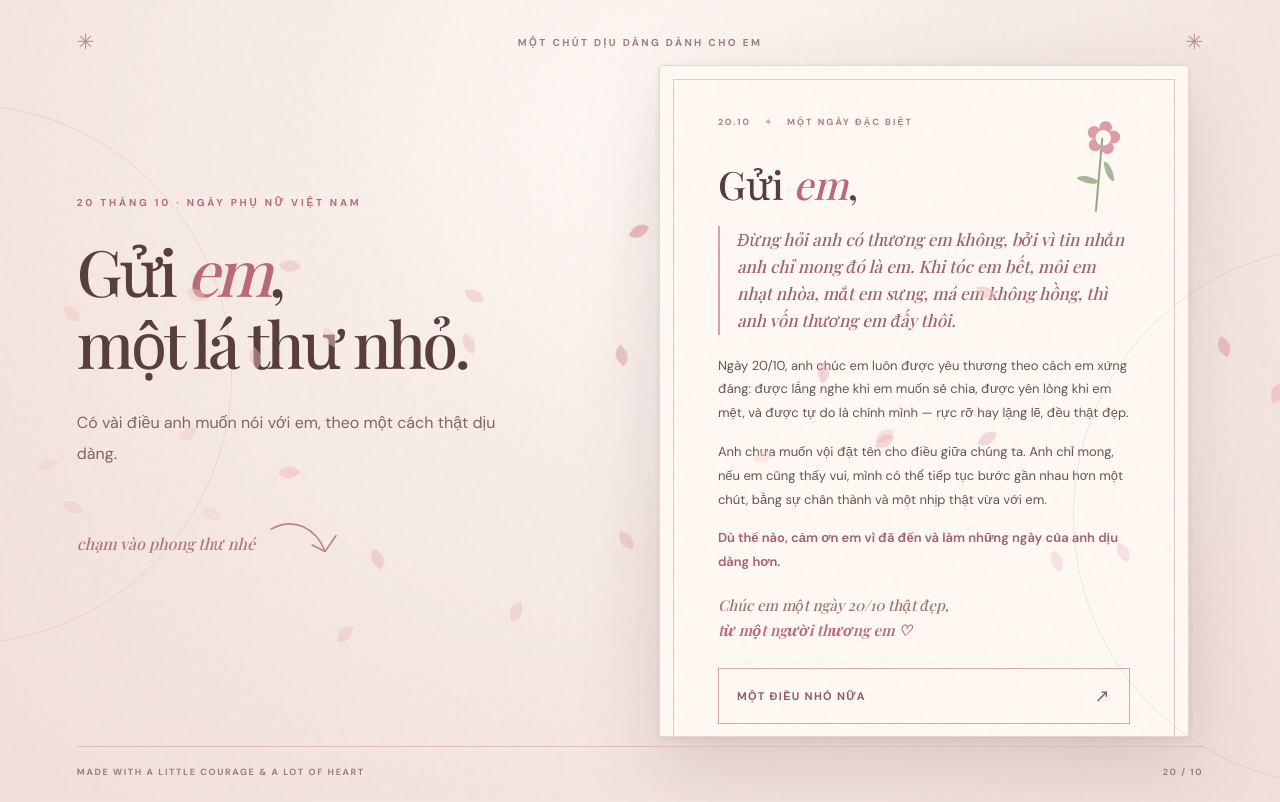
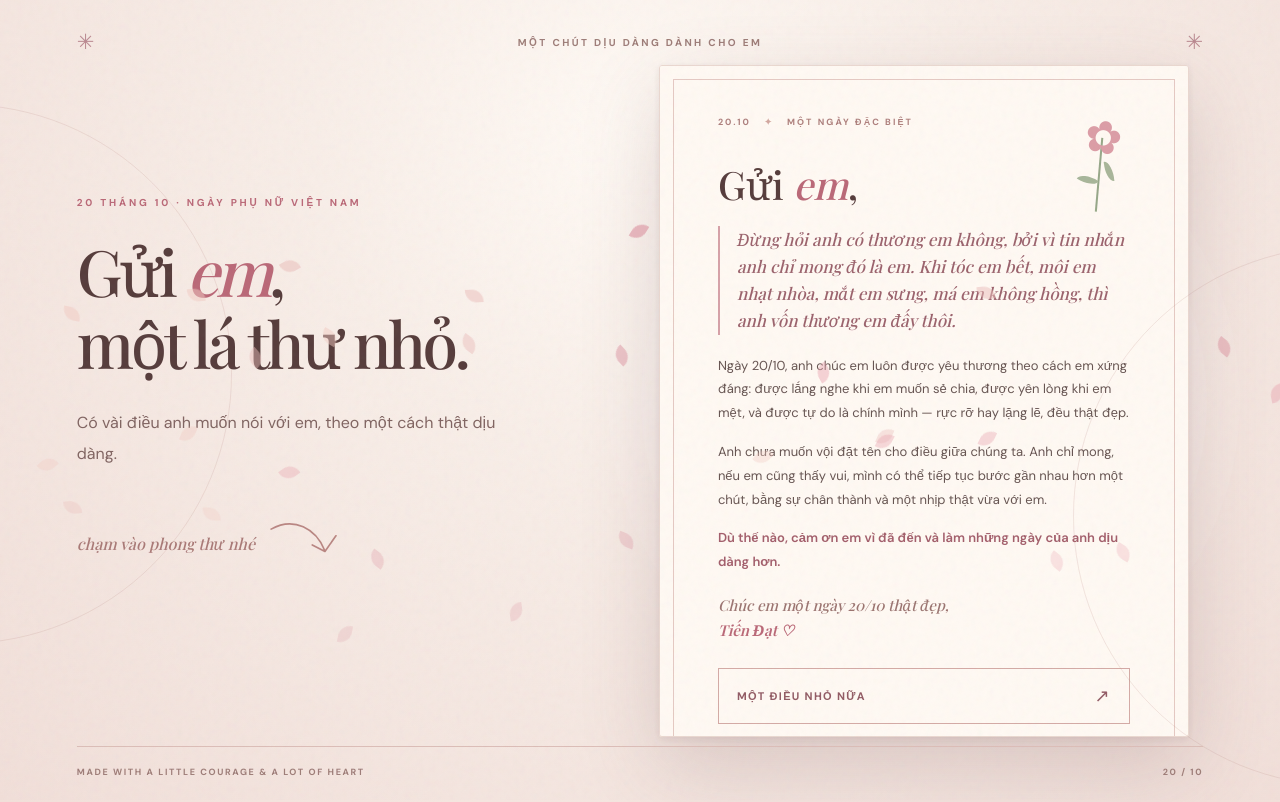
Before and after one commit to lTieDat/vietnamese-women-day, a plain HTML site: page index.html in a window 1280 px wide. Both pictures are taken after a click on the button "Mở phong thư gửi bạn". Shown: the top 802 px of the page. Drawn offline with nearby package versions, Linux system fonts and the light colour scheme; a web font is replaced by a local one.

Commit message:
Sign the card as Tiến Đạt

```diff
--- a/index.html
+++ b/index.html
@@ -41,7 +41,7 @@
             <p>Ngày 20/10, anh chúc em luôn được yêu thương theo cách em xứng đáng: được lắng nghe khi em muốn sẻ chia, được yên lòng khi em mệt, và được tự do là chính mình — rực rỡ hay lặng lẽ, đều thật đẹp.</p>
             <p>Anh chưa muốn vội đặt tên cho điều giữa chúng ta. Anh chỉ mong, nếu em cũng thấy vui, mình có thể tiếp tục bước gần nhau hơn một chút, bằng sự chân thành và một nhịp thật vừa với em.</p>
             <p class="letter-emphasis">Dù thế nào, cảm ơn em vì đã đến và làm những ngày của anh dịu dàng hơn.</p>
-            <div class="signature"><span>Chúc em một ngày 20/10 thật đẹp,</span><strong>từ một người thương em ♡</strong></div>
+            <div class="signature"><span>Chúc em một ngày 20/10 thật đẹp,</span><strong>Tiến Đạt ♡</strong></div>
             <button class="surprise-button" id="surpriseButton" type="button">Một điều nhỏ nữa <span aria-hidden="true">↗</span></button>
           </div>
         </article>
```
